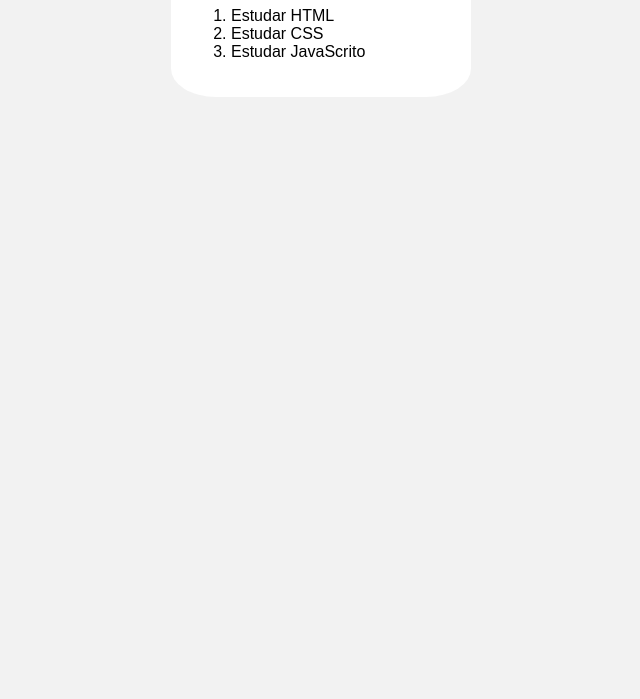
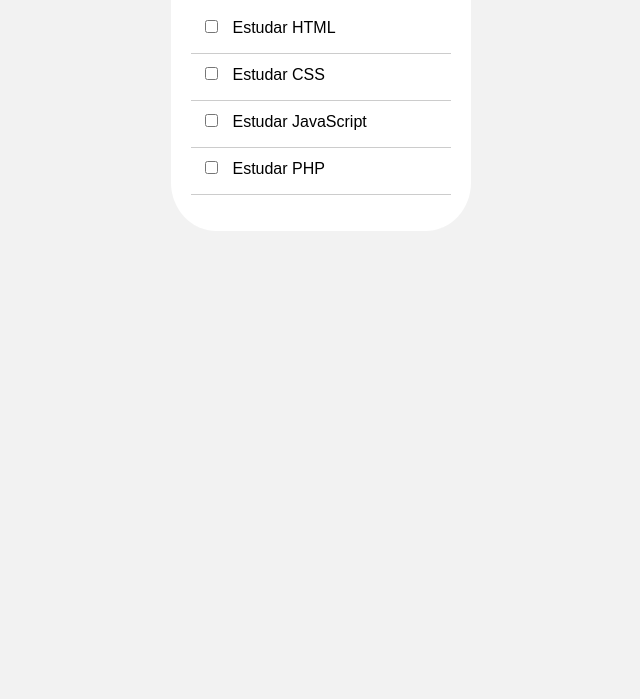
Before and after one commit to HerculesGit/web-fundamentos, a plain HTML site: page lista.html in a window 1280 px wide. Shown: the part 101-800 px from the top of the page, without its empty margins (319-959 px from the left). Drawn offline with Linux system fonts and the light colour scheme.

Commit message:
Adicionado um arquivo todo.js para gerar a lista com os elementos

```diff
--- a/assets/css/style.css
+++ b/assets/css/style.css
@@ -215,3 +215,27 @@ even - impar
 	width: 100%;
 
 }
+
+.todo {
+	list-style: none;
+	padding: 0px;
+}
+
+.todo li {
+	padding: 10px;
+	border-bottom: #CCC 1px solid;
+}
+
+.todo li input {
+	width: initial;
+	margin-right: 10px;
+}
+/*
+tudo junto
+Ele está dizendo que o li que tiver o complete
+*/
+.todo li.complete {
+	text-decoration: line-through;
+	color: #222;
+	/*background-color: #FFFFF3;*/
+}
--- /dev/null
+++ b/assets/js/todo.js
@@ -0,0 +1,44 @@
+
+let data = [
+	{
+		id: 1,
+		title: "Estudar HTML"
+	},
+	{
+		id: 2,
+		title: "Estudar CSS"
+	},
+	{
+		id: 3,
+		title: "Estudar JavaScript"
+	},
+	{
+		id: 4,
+		title: "Estudar PHP"
+	},
+]
+data.forEach(task => {
+
+	let li = document.createElement('li')
+
+	li.innerHTML = `
+		<input type="checkbox" id="task-${task.id}">
+		<label for="task-${task.id}">${task.title}</label>
+	`
+
+	li.querySelector('input').addEventListener('change', e=>{
+		// Dentrou de 'e' temos a propriedade target
+		// o e.target é o input, e dentro temos o checked, para verificar
+		if(e.target.checked){
+			// Vamos adicionar a classe complete ao li
+			li.classList.add('complete')
+		} else {
+			li.classList.remove('complete')
+		}
+
+	})
+
+	// Adicionando
+	document.querySelector('.todo').append(li)
+
+})
--- a/lista.html
+++ b/lista.html
@@ -6,7 +6,7 @@
 
 	<title>Lista de Tarefas</title>
 
-	<link rel="stylesheet" type="text/css" href="assets/css/style.css">
+	<link rel="stylesheet" href="assets/css/style.css">
 
 </head>
 
@@ -18,14 +18,10 @@
 
 		<!-- type="" é o tipo dela, se for 'a' será em ordem alfabétoca, se for em 'i' é algarismo romano -->
 		<!-- ol type="a" -->
-		<ol>
-			<li>Estudar HTML</li>
-			<li>Estudar CSS</li>
-			<li>Estudar JavaScrito</li>
-
-		</ol>
+		<ul class="todo">
+		</ul>
 
 	</div>
-
+	<script src="assets/js/todo.js"></script>
 </body>
 </html>
```
